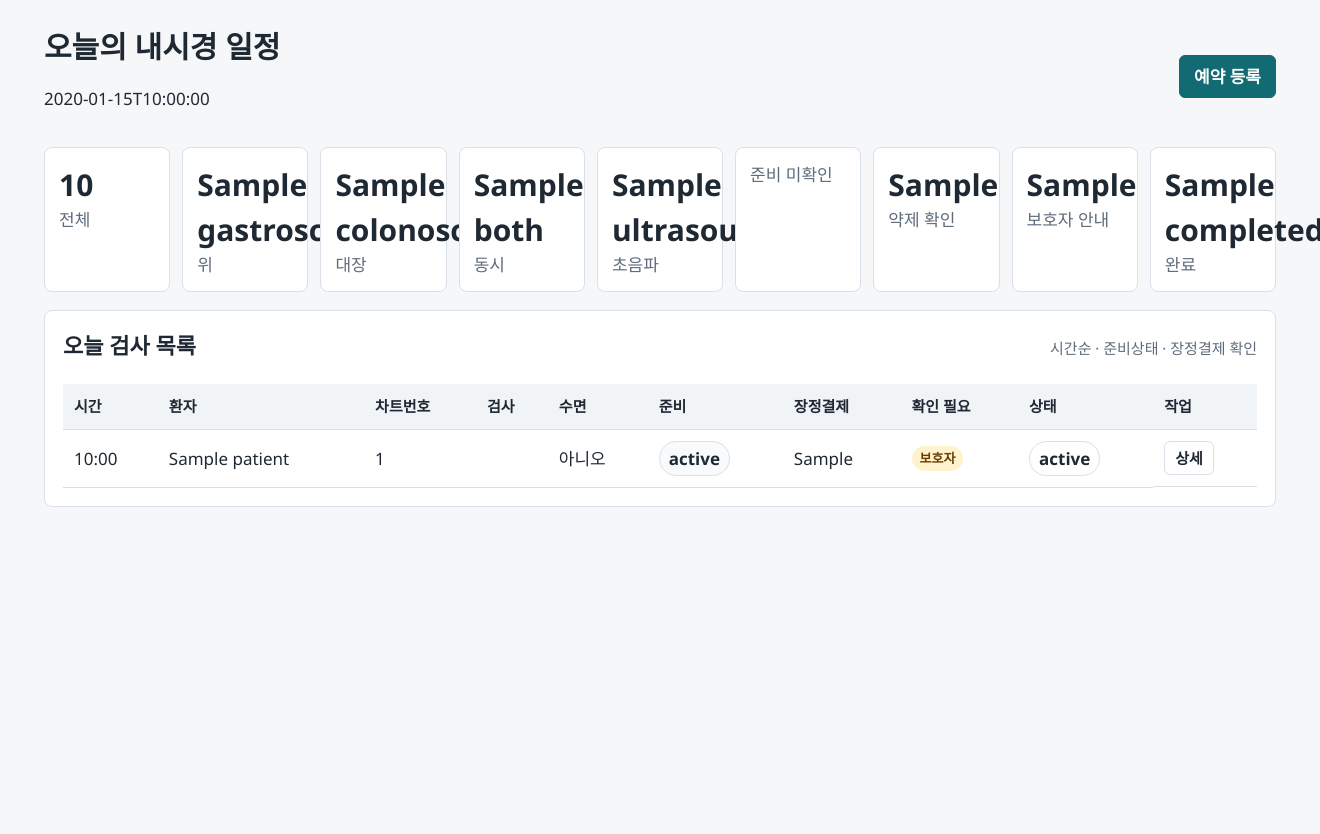
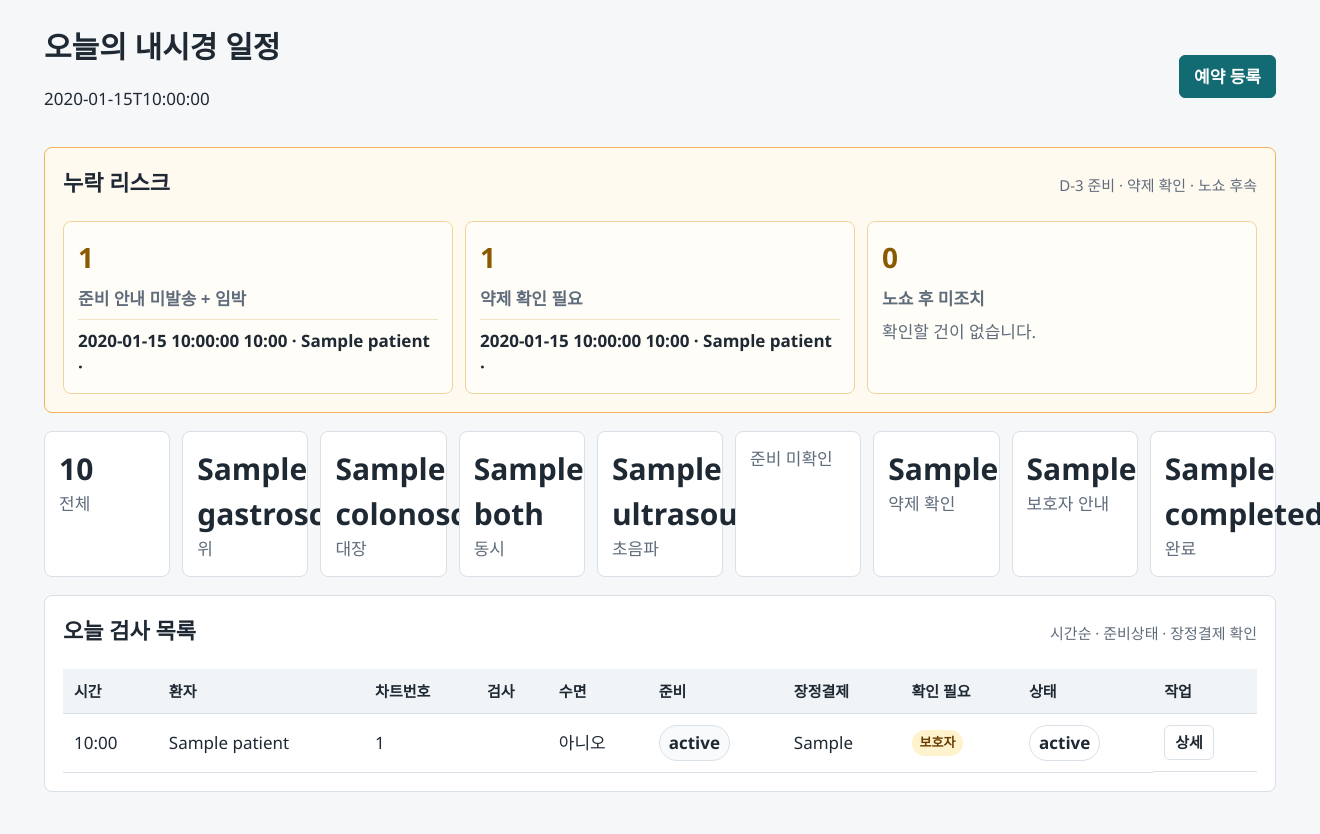
Before and after one commit to corcoidum/endoscopy-scheduler, a FastAPI app: template app/templates/today.html in a window 1320 px wide. Shown: the part 58-892 px from the top of the page. Before the commit the page ends 565 px from the top, so only its background shows below. Run offline with FastAPI, Linux system fonts and the light colour scheme; the template is opened without the code that fills it: most values are stand-ins (such as "Sample title", 1, 10 or a date in 2020).

Commit message:
feat: surface appointment risk panel

```diff
--- a/app/routers/appointments.py
+++ b/app/routers/appointments.py
@@ -221,9 +221,52 @@ def today(
         "cancelled_or_no_show": sum(1 for item in appointments if item.status in [AppointmentStatus.cancelled.value, AppointmentStatus.no_show.value]),
         "completed": sum(1 for item in appointments if item.status == AppointmentStatus.completed.value),
     }
+    risk_end_date = today_date + timedelta(days=3)
+    risk_candidates = db.scalars(
+        select(EndoscopyAppointment)
+        .options(joinedload(EndoscopyAppointment.patient))
+        .where(
+            or_(
+                and_(
+                    EndoscopyAppointment.appointment_date >= today_date,
+                    EndoscopyAppointment.appointment_date <= risk_end_date,
+                    EndoscopyAppointment.status.in_(ACTIVE_STATUSES),
+                ),
+                and_(
+                    EndoscopyAppointment.appointment_date >= today_date,
+                    EndoscopyAppointment.medication_check_required.is_(True),
+                    EndoscopyAppointment.status.in_(ACTIVE_STATUSES),
+                ),
+                EndoscopyAppointment.status == AppointmentStatus.no_show.value,
+            )
+        )
+        .order_by(EndoscopyAppointment.appointment_date, EndoscopyAppointment.appointment_time)
+    ).all()
+    risks = {
+        "prep_missing": [
+            item
+            for item in risk_candidates
+            if today_date <= item.appointment_date <= risk_end_date
+            and item.status in ACTIVE_STATUSES
+            and item.preparation_status == PreparationStatus.not_done.value
+        ],
+        "medication_unresolved": [
+            item
+            for item in risk_candidates
+            if item.appointment_date >= today_date and item.status in ACTIVE_STATUSES and item.medication_check_required
+        ],
+        "no_show_unhandled": [
+            item
+            for item in risk_candidates
+            if item.status == AppointmentStatus.no_show.value and not (item.notes or "").strip()
+        ],
+    }
     write_audit_log(db, request=request, user=user, action="view_today", target_type="appointment", target_id=None)
     db.commit()
-    return templates.TemplateResponse("today.html", template_context(request, user, appointments=appointments, counts=counts, today=today_date))
+    return templates.TemplateResponse(
+        "today.html",
+        template_context(request, user, appointments=appointments, counts=counts, risks=risks, today=today_date),
+    )
 
 
 @router.get("/appointments/new", response_class=HTMLResponse)
--- a/app/static/styles.css
+++ b/app/static/styles.css
@@ -97,6 +97,46 @@ h2 { font-size: 22px; margin: 0 0 12px; }
 }
 .summary-grid strong { display: block; font-size: 30px; }
 .summary-grid span { color: var(--muted); }
+.risk-panel {
+  border-color: #f1b45b;
+  background: #fffaf0;
+}
+.risk-grid {
+  display: grid;
+  grid-template-columns: repeat(3, minmax(220px, 1fr));
+  gap: 12px;
+}
+.risk-card {
+  display: grid;
+  align-content: start;
+  gap: 8px;
+  border: 1px solid #f1d39b;
+  border-radius: 8px;
+  padding: 14px;
+  background: #fffdf7;
+}
+.risk-card strong {
+  font-size: 28px;
+  color: var(--warning);
+}
+.risk-card span {
+  color: var(--muted);
+  font-weight: 800;
+}
+.risk-card a {
+  display: block;
+  border-top: 1px solid #f3e4c8;
+  padding-top: 8px;
+  text-decoration: none;
+  font-weight: 700;
+}
+.risk-card a:hover {
+  color: var(--primary-dark);
+}
+.risk-card em {
+  color: var(--muted);
+  font-style: normal;
+}
 .data-table {
   width: 100%;
   border-collapse: collapse;
@@ -450,6 +490,7 @@ pre {
 @media (max-width: 900px) {
   .topbar { align-items: flex-start; flex-direction: column; }
   .summary-grid { grid-template-columns: repeat(2, 1fr); }
+  .risk-grid { grid-template-columns: 1fr; }
   .form-grid, .detail-grid, .week-grid { grid-template-columns: 1fr; }
   .paper-week-head, .paper-week-row { min-width: 980px; }
   .paper-day-slots { grid-template-columns: 1fr; }
--- a/app/templates/today.html
+++ b/app/templates/today.html
@@ -6,6 +6,42 @@
     <p>{{ today.isoformat() }}</p>
   </div>
   <a class="button primary" href="/appointments/new">예약 등록</a>
+</section>
+
+<section class="risk-panel panel">
+  <div class="section-heading">
+    <h2>누락 리스크</h2>
+    <span>D-3 준비 · 약제 확인 · 노쇼 후속</span>
+  </div>
+  <div class="risk-grid">
+    <div class="risk-card">
+      <strong>{{ risks.prep_missing|length }}</strong>
+      <span>준비 안내 미발송 + 임박</span>
+      {% for item in risks.prep_missing %}
+        <a href="/appointments/{{ item.id }}">{{ item.appointment_date }} {{ item.appointment_time.strftime("%H:%M") }} · {{ item.patient.patient_name }} · {{ exam_summary(item) }}</a>
+      {% else %}
+        <em>확인할 건이 없습니다.</em>
+      {% endfor %}
+    </div>
+    <div class="risk-card">
+      <strong>{{ risks.medication_unresolved|length }}</strong>
+      <span>약제 확인 필요</span>
+      {% for item in risks.medication_unresolved %}
+        <a href="/appointments/{{ item.id }}">{{ item.appointment_date }} {{ item.appointment_time.strftime("%H:%M") }} · {{ item.patient.patient_name }} · {{ exam_summary(item) }}</a>
+      {% else %}
+        <em>확인할 건이 없습니다.</em>
+      {% endfor %}
+    </div>
+    <div class="risk-card">
+      <strong>{{ risks.no_show_unhandled|length }}</strong>
+      <span>노쇼 후 미조치</span>
+      {% for item in risks.no_show_unhandled %}
+        <a href="/appointments/{{ item.id }}">{{ item.appointment_date }} {{ item.appointment_time.strftime("%H:%M") }} · {{ item.patient.patient_name }} · {{ exam_summary(item) }}</a>
+      {% else %}
+        <em>확인할 건이 없습니다.</em>
+      {% endfor %}
+    </div>
+  </div>
 </section>
 
 <section class="summary-grid">
```
Also changed, not shown: tests/test_appointments.py (+46 -3 lines).
